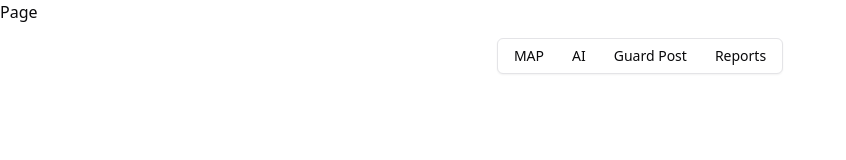
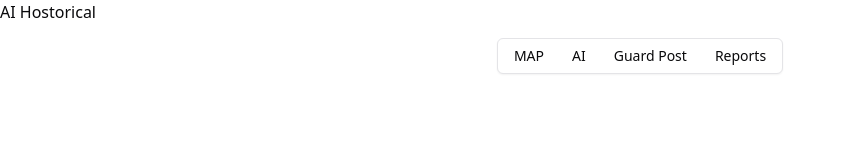
Before and after one commit to alexchtst/Smart-Traffic-Management-Fronteend, a Next.js app: page /AI/Historical in a window 1280 px wide. Shown: the top 160 px of the page, without its empty margins (0-846 px from the left). Built offline with nearby package versions, Linux system fonts and the light colour scheme.

Commit message:
feat: clean up page

```diff
--- a/src/app/AI/Historical/page.jsx
+++ b/src/app/AI/Historical/page.jsx
@@ -2,7 +2,7 @@ import React from 'react'
 
 const Page = () => {
   return (
-    <div>Page</div>
+    <div>AI Hostorical</div>
   )
 }
 
--- a/src/app/AI/Emergency/page.jsx
+++ b/src/app/AI/TrafficLight/page.jsx
@@ -2,7 +2,7 @@ import React from 'react'
 
 const Page = () => {
   return (
-    <div>Page</div>
+    <div>AI TrafficLight</div>
   )
 }
 
--- a/src/app/GuardPost/Monitoring/page.jsx
+++ /dev/null
@@ -1,9 +0,0 @@
-import React from 'react'
-
-const Page = () => {
-  return (
-    <div>Page</div>
-  )
-}
-
-export default Page
--- a/src/app/GuardPost/View/page.jsx
+++ /dev/null
@@ -1,9 +0,0 @@
-import React from 'react'
-
-const Page = () => {
-  return (
-    <div>Page</div>
-  )
-}
-
-export default Page
--- a/src/app/AI/TraficLight/page.jsx
+++ b/src/app/GuardPost/page.jsx
@@ -2,7 +2,7 @@ import React from 'react'
 
 const Page = () => {
   return (
-    <div>Page</div>
+    <div>GuardPost</div>
   )
 }
 
--- a/src/app/Report/Create/page.jsx
+++ /dev/null
@@ -1,9 +0,0 @@
-import React from 'react'
-
-const Page = () => {
-  return (
-    <div>Page</div>
-  )
-}
-
-export default Page
--- a/src/app/Report/View/page.jsx
+++ /dev/null
@@ -1,9 +0,0 @@
-import React from 'react'
-
-const Page = () => {
-  return (
-    <div>Page</div>
-  )
-}
-
-export default Page
--- a/src/app/GuardPost/Find/page.jsx
+++ b/src/app/Report/page.jsx
@@ -2,7 +2,7 @@ import React from 'react'
 
 const Page = () => {
   return (
-    <div>Page</div>
+    <div>Report</div>
   )
 }
 
--- a/src/components/menu-bar.jsx
+++ b/src/components/menu-bar.jsx
@@ -24,12 +24,15 @@ export function CustomMenuBar() {
         </MenubarTrigger>
       </MenubarMenu>
       {/* AI */}
-      {/* Traffic Light | Historcal | Emergency */}
+      {/* Traffic Light | Historcal */}
       <MenubarMenu>
         <MenubarTrigger>AI</MenubarTrigger>
         <MenubarContent>
-          <MenubarItem>
-            <Link href='/AI/TraficLight'>Traffic Light</Link>
+          <MenubarItem asChild>
+            {/* masih ada bug disini */}
+            <Link href='/AI/TrafficLight'>
+              Traffic Light
+            </Link>
           </MenubarItem>
           <MenubarSeparator />
           <MenubarSub>
@@ -46,42 +49,21 @@ export function CustomMenuBar() {
               </MenubarItem>
             </MenubarSubContent>
           </MenubarSub>
-          <MenubarSeparator />
-          <MenubarItem>
-            <Link href='/AI/Emergency/'>Emergency</Link>
-          </MenubarItem>
         </MenubarContent>
       </MenubarMenu>
       {/* Guard Post */}
-      {/* Monitoring | Find | view all */}
+      {/* Monitoring */}
       <MenubarMenu>
-        <MenubarTrigger>Guard Post</MenubarTrigger>
-        <MenubarContent>
-          <MenubarItem>
-            <Link href='/GuardPost/Monitoring'>Monitoring</Link>
-          </MenubarItem>
-          <MenubarItem>
-            <Link href='/GuardPost/Find'>Find...</Link>
-          </MenubarItem>
-          <MenubarItem>
-            <Link href='/GuardPost/View'>All</Link>
-          </MenubarItem>
-        </MenubarContent>
+        <MenubarTrigger>
+          <Link href='/GuardPost'>Guard Post</Link>
+        </MenubarTrigger>
       </MenubarMenu>
       {/* Reports */}
       {/* Create | View */}
       <MenubarMenu>
-        <MenubarTrigger>Reports</MenubarTrigger>
-        <MenubarContent>
-          <MenubarSeparator />
-          <MenubarItem>
-            <Link href='/Report/Create'>Create</Link>
-          </MenubarItem>
-          <MenubarSeparator />
-          <MenubarItem>
-            <Link href='/Report/View'>View</Link>
-          </MenubarItem>
-        </MenubarContent>
+        <MenubarTrigger>
+          <Link href='/Report'>Reports</Link>
+        </MenubarTrigger>
       </MenubarMenu>
     </Menubar>
   )
```
